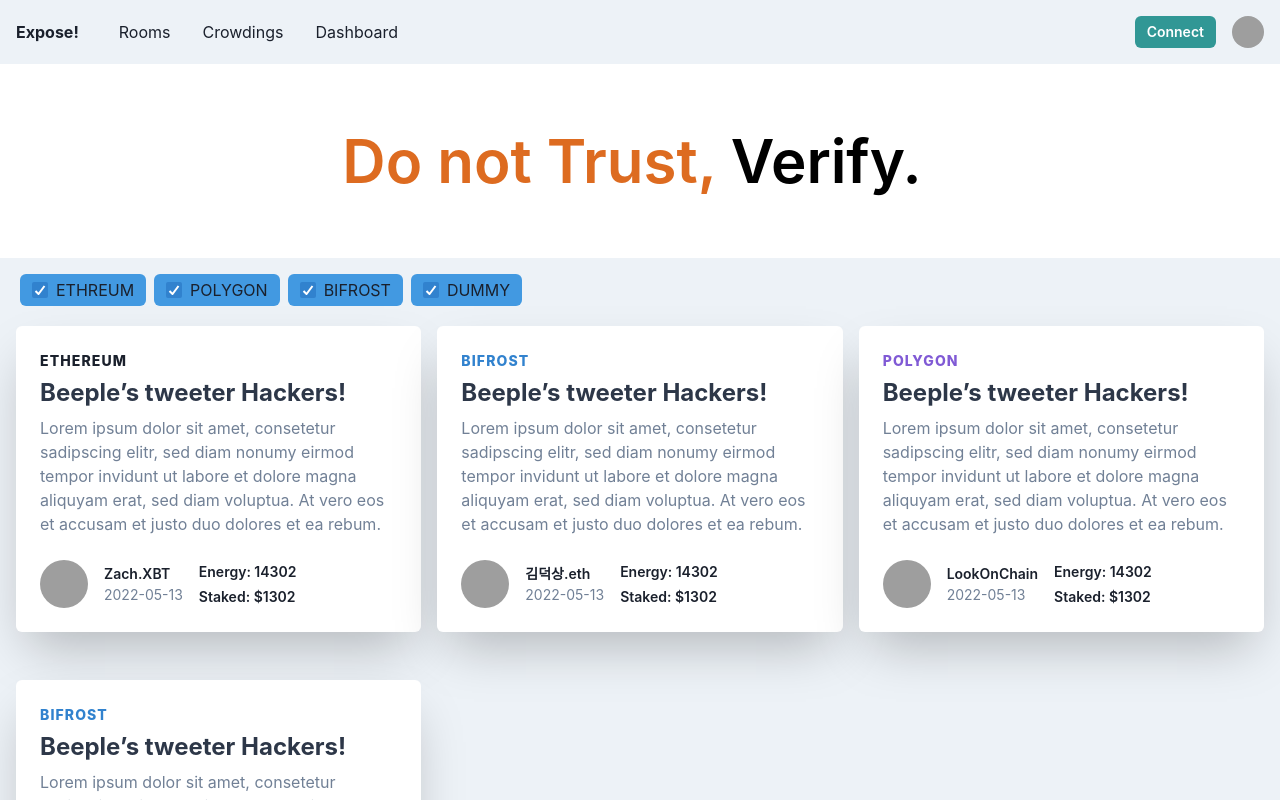
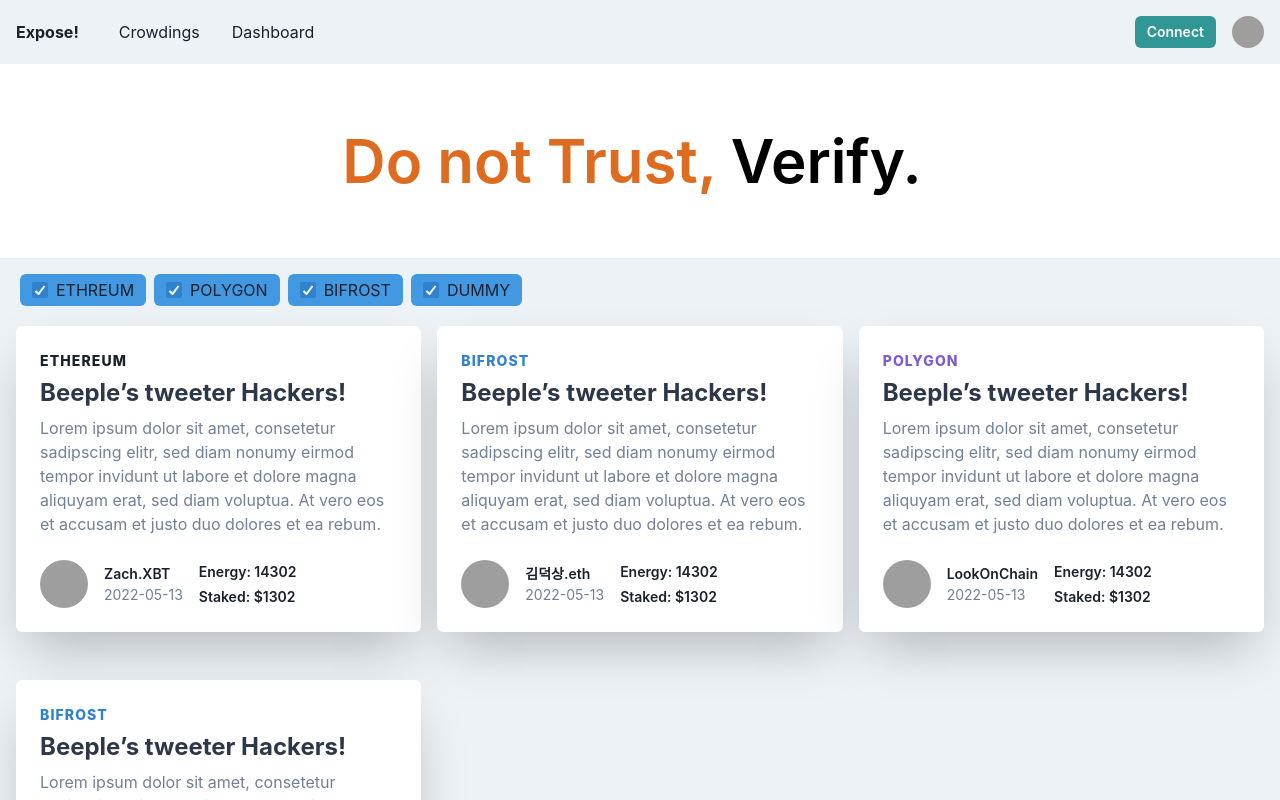
Before and after one commit to jaeil-wiki/glitch-hack-2023-veri, a React (Create React App) app: page / in a window 1280 px wide. Shown: the top 800 px of the page. Built offline with nearby package versions, Linux system fonts and the light colour scheme; grey boxes are pictures that could not be loaded.

Commit message:
:adhesive_bandage: fix minor err & remove Rooms view

```diff
--- a/src/components/NavBar.tsx
+++ b/src/components/NavBar.tsx
@@ -21,10 +21,6 @@ import {CloseIcon, HamburgerIcon, MoonIcon, SunIcon} from '@chakra-ui/icons';
 
 const Links = [
     {
-        title: 'Rooms',
-        href: 'rooms'
-    },
-    {
         title: 'Crowdings',
         href: 'crowdings'
     },
@@ -35,20 +31,20 @@ const Links = [
 ];
 
 const NavLink = (link: { title: string, href: string }) => {
+        const linkBg = useColorModeValue('gray.200', 'gray.700');
+
         return (
             <Link
                 px={2}
                 py={1}
                 rounded={'md'}
-            _hover={{
-                textDecoration: 'none',
-                bg: useColorModeValue('gray.200', 'gray.700'),
-            }}
+                _hover={{textDecoration: 'none', bg: linkBg}}
                 href={link.href}>
                 {link.title}
             </Link>
         );
-};
+    }
+;
 export default function NavBar() {
     const {isOpen, onOpen, onClose} = useDisclosure();
     const {colorMode, toggleColorMode} = useColorMode();
@@ -73,8 +69,8 @@ export default function NavBar() {
                             as={'nav'}
                             spacing={4}
                             display={{base: 'none', md: 'flex'}}>
-                            {Links.map((link) => (
-                                <NavLink title={link.title} href={link.href}></NavLink>
+                            {Links.map((link, i) => (
+                                <NavLink key={i} title={link.title} href={link.href}></NavLink>
                             ))}
                         </HStack>
                     </HStack>
@@ -114,7 +110,7 @@ export default function NavBar() {
                     <Box pb={4} display={{md: 'none'}}>
                         <Stack as={'nav'} spacing={4}>
                             {Links.map((link, i) => (
-                                <NavLink title={link.title} href={link.href}></NavLink>
+                                <NavLink key={i} title={link.title} href={link.href}></NavLink>
                             ))}
                         </Stack>
                     </Box>
--- a/src/pages/Home.tsx
+++ b/src/pages/Home.tsx
@@ -46,7 +46,7 @@ function Home() {
             <Container maxW={'10xl'} bg={useColorModeValue('gray.100', 'gray.700')} pb={1}>
                 <Box overflowX={'scroll'} pb={1}>
                     <Stack direction={'row'} pt={4} px={1}>
-                        {NETWORKS.map((n) => (<NetworkFilterButton network={n}></NetworkFilterButton>))}
+                        {NETWORKS.map((n, i) => (<NetworkFilterButton key={i} network={n}></NetworkFilterButton>))}
                     </Stack>
                 </Box>
                 <SimpleGrid columns={useBreakpointValue({base: 1, md: 2, lg: 3})} spacing={4}>
--- a/src/routes.tsx
+++ b/src/routes.tsx
@@ -1,7 +1,6 @@
 import {createBrowserRouter} from "react-router-dom";
 import React from "react";
 import Home from "./pages/Home";
-import Rooms from "./pages/Rooms";
 import Crowding from "./pages/Crowding";
 import Dashboard from "./pages/Dashboard";
 import Room from "./pages/Room";
@@ -16,10 +15,6 @@ export const RootRouter = createBrowserRouter([
         element: <Room/>
     },
     {
-        path: "/rooms",
-        element: <Rooms/>
-    },
-    {
         path: "/crowdings",
         element: <Crowding/>
     },
```
Lines whose indentation alone changed are shown as unchanged.
